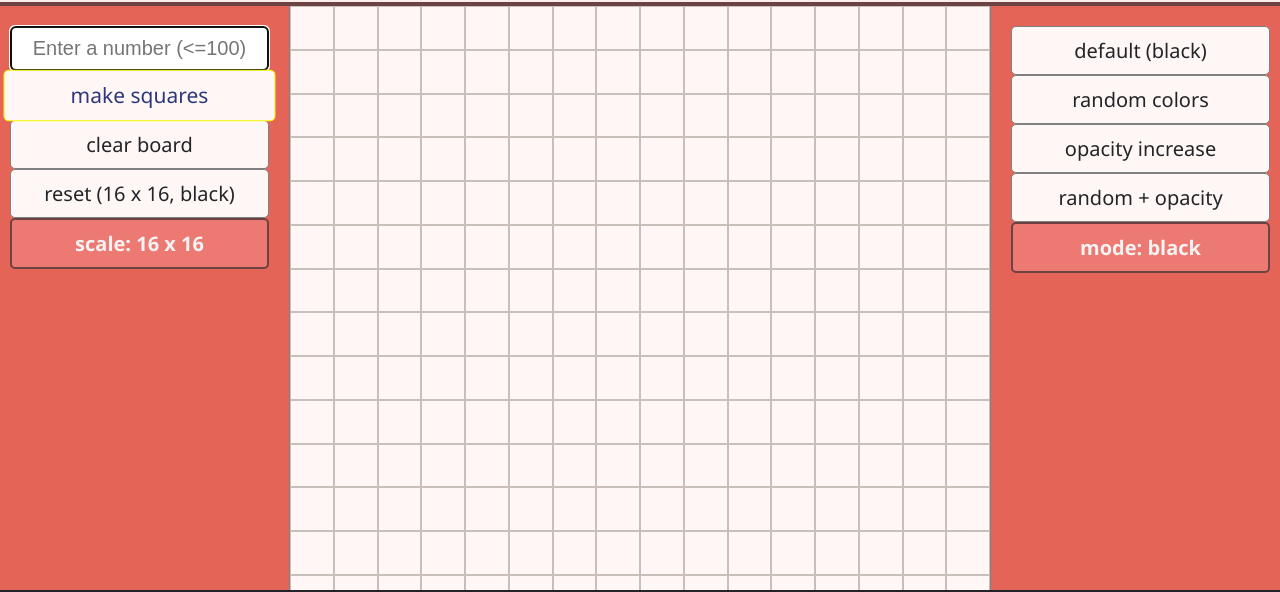
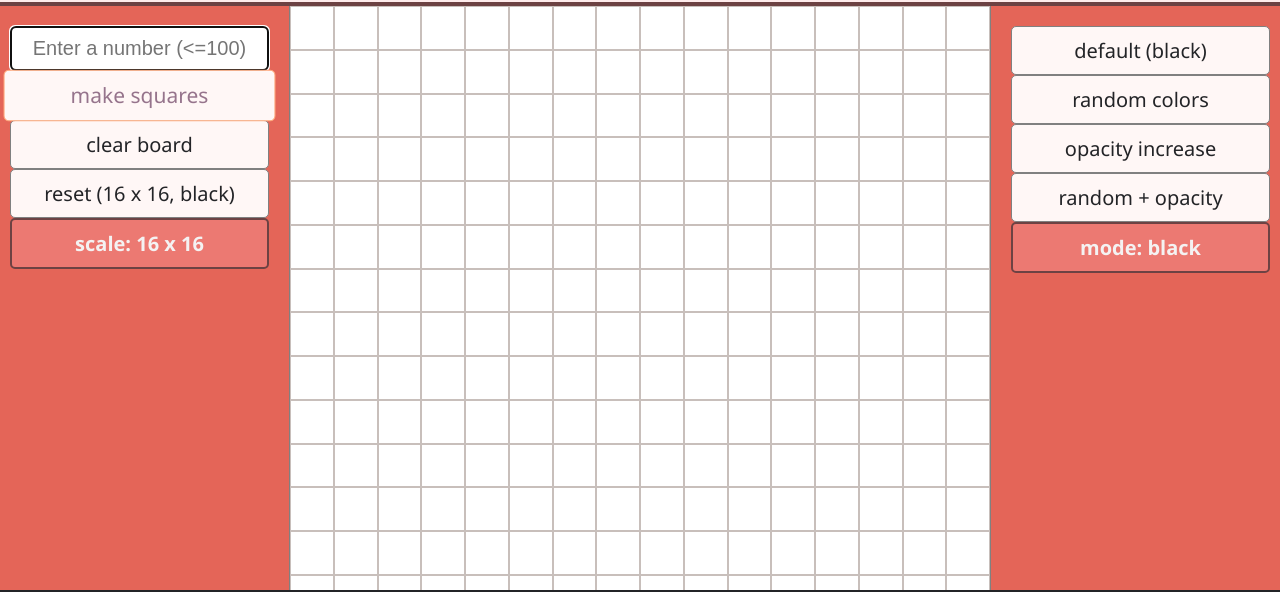
Before and after one commit to Vittv/etch-a-sketch, a plain HTML site: page index.html in a window 1280 px wide. In both pictures the pointer is over the button "make squares". Shown: the part 148-740 px from the top of the page. Drawn offline with Linux system fonts and the light colour scheme.

Commit message:
Finish coloring

```diff
--- a/css/styles.css
+++ b/css/styles.css
@@ -89,8 +89,8 @@ button,
 
 button:hover {
     transform: scale(1.05);
-    color: rgb(45, 56, 123);
-    border: 1px solid yellow;
+    color: #96748C;
+    border: 1px solid #FFAA7E;
 }
 
 .current-input,
@@ -122,7 +122,7 @@ button:hover {
 }
 
 .new-grid {
-    background-color: #FFF7F6;
+    background-color: white;
     border: 1px solid #c8bfbb;
 }
 
```
